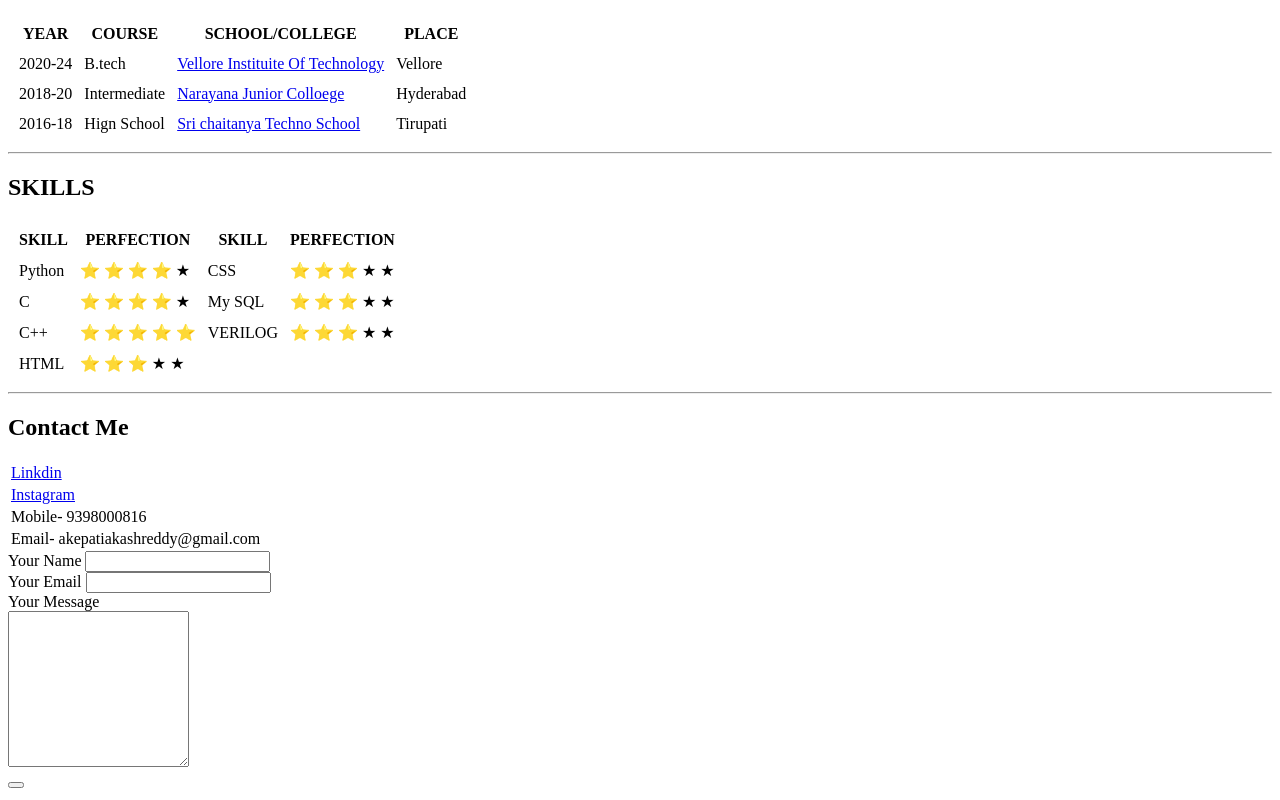
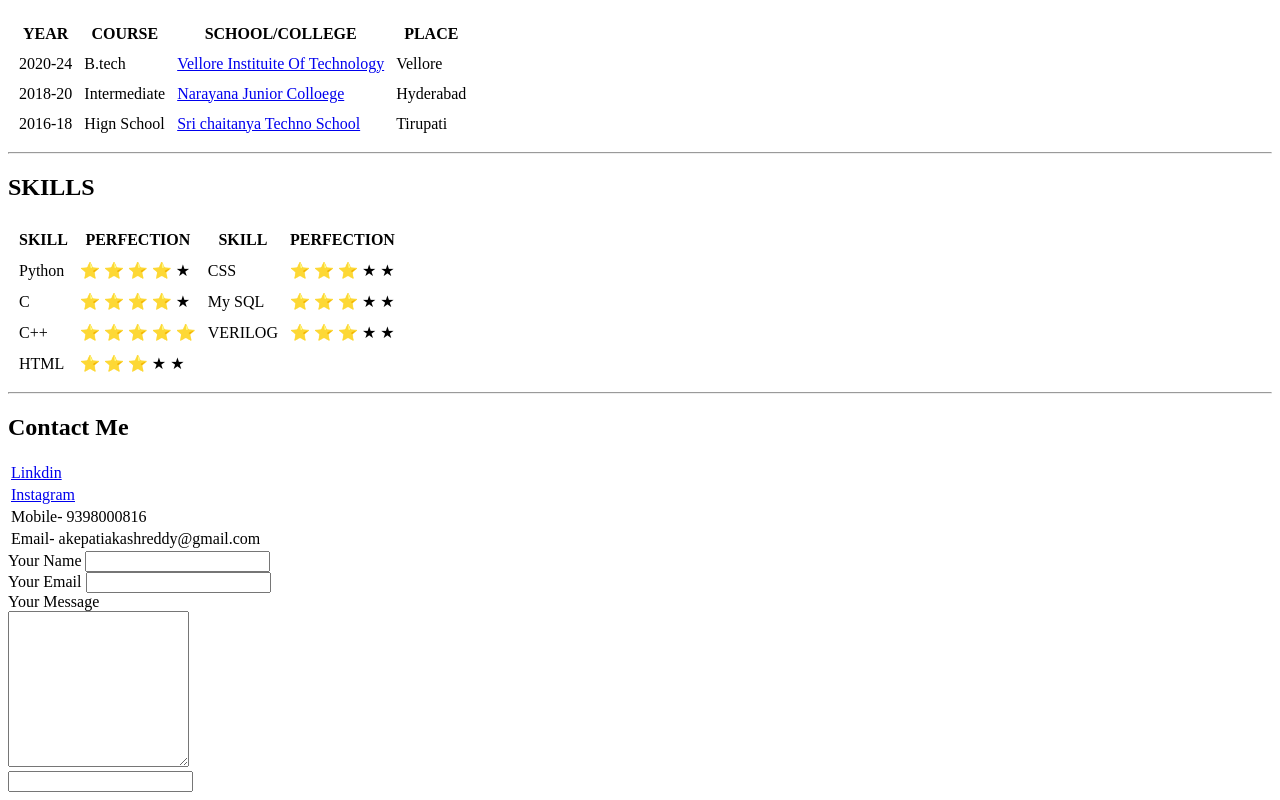
Before and after one commit to AkashReddy2003/cv, a plain HTML site: page index.html in a window 1280 px wide. Shown: the part 424-1224 px from the top of the page. Drawn offline with Linux system fonts and the light colour scheme.

Commit message:
Update index.html

```diff
--- a/index.html
+++ b/index.html
@@ -114,7 +114,7 @@
   <input type="email" name="Your Email" value=""><br>
   <label>Your Message</label><br>
   <textarea name="Your message" rows="10" cols="20"></textarea><br>
-  <button type="submit" name="button"></button>
+  <input type:"submit"></input>
 
 </form>
 
```
